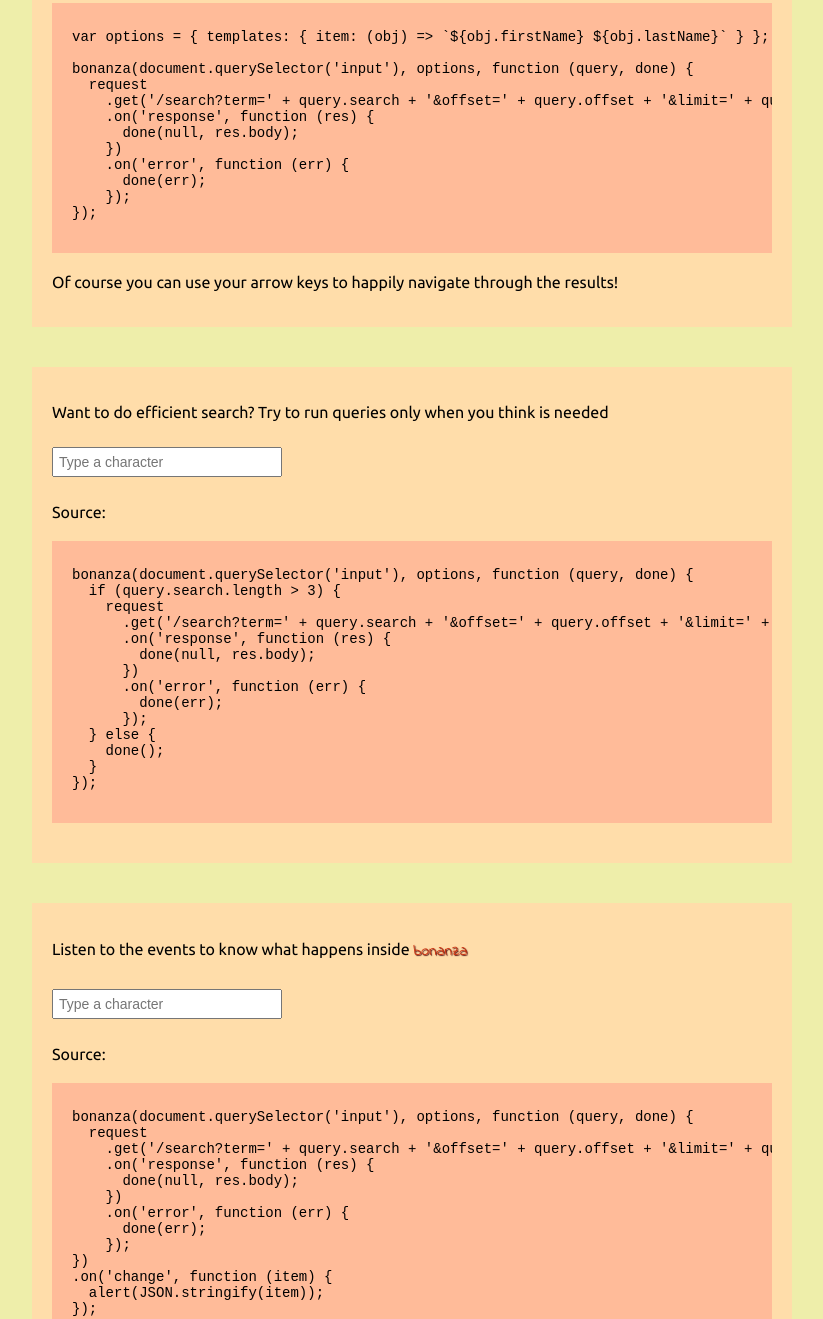
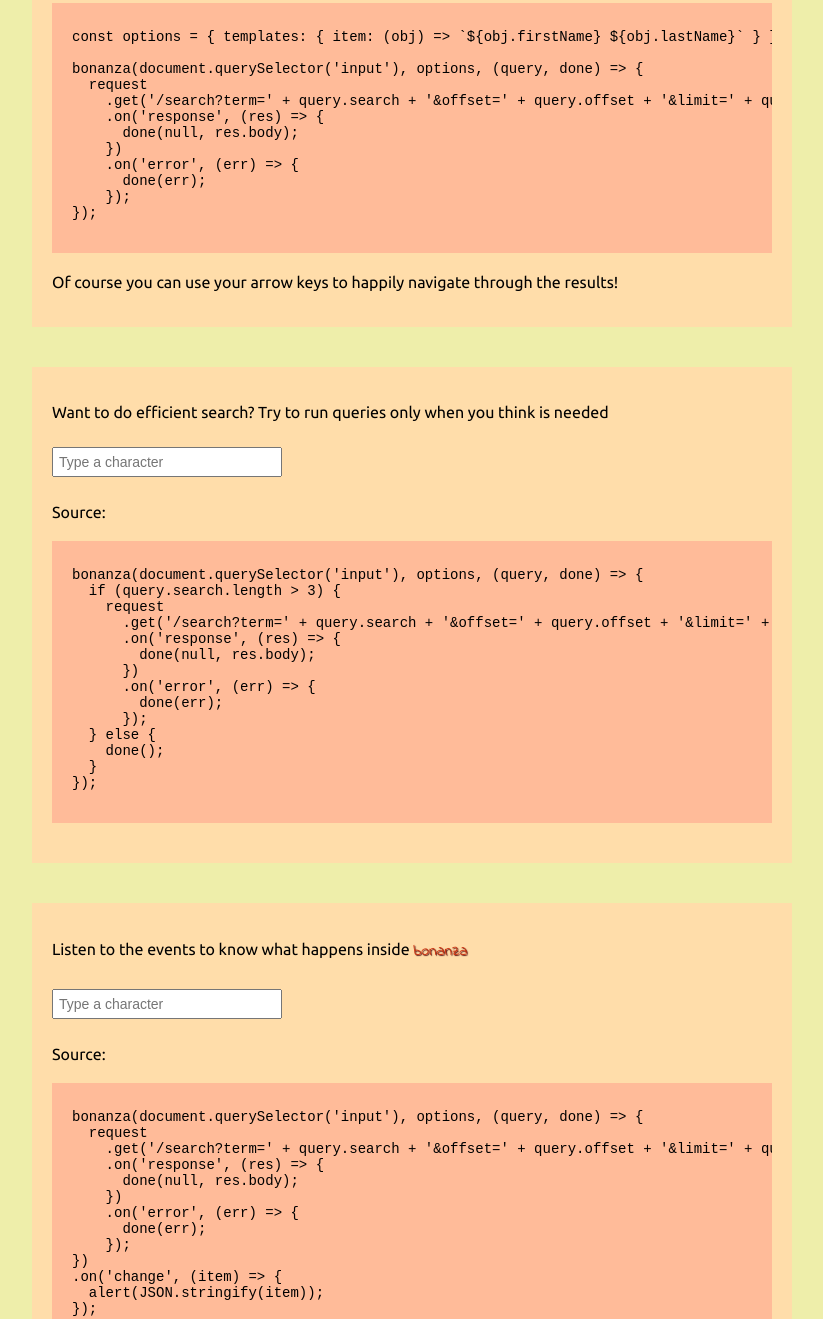
Before and after one commit to nescalante/bonanza, a website with bundled scripts: page index.html in a window 1280 px wide. Shown: the part 1481-2800 px from the top of the page, without its empty margins (228-1051 px from the left). Built offline with nearby package versions, Linux system fonts and the light colour scheme.

Commit message:
use es6 in playground

```diff
--- a/index.html
+++ b/index.html
@@ -27,13 +27,13 @@ bonanza(document.querySelector('input'), ['Bart', 'Lisa', 'Maggie']);
     <p>Source:</p>
     <pre>
 <code>
-bonanza(document.querySelector('input'), function (query, done) {
+bonanza(document.querySelector('input'), (query, done) => {
   request
     .get('/search?term=' + query.search + '&offset=' + query.offset + '&limit=' + query.limit)
-    .on('response', function (res) {
+    .on('response', (res) => {
       done(null, res.body);
     })
-    .on('error', function (err) {
+    .on('error', (err) => {
       done(err);
     });
 });
@@ -62,15 +62,15 @@ bonanza(document.querySelector('input'), function (query, done) {
     <p>Source:</p>
     <pre>
 <code>
-var options = { templates: { item: (obj) => `${obj.firstName} ${obj.lastName}` } };
+const options = { templates: { item: (obj) => `${obj.firstName} ${obj.lastName}` } };
 
-bonanza(document.querySelector('input'), options, function (query, done) {
+bonanza(document.querySelector('input'), options, (query, done) => {
   request
     .get('/search?term=' + query.search + '&offset=' + query.offset + '&limit=' + query.limit)
-    .on('response', function (res) {
+    .on('response', (res) => {
       done(null, res.body);
     })
-    .on('error', function (err) {
+    .on('error', (err) => {
       done(err);
     });
 });
@@ -84,14 +84,14 @@ bonanza(document.querySelector('input'), options, function (query, done) {
     <p>Source:</p>
     <pre>
 <code>
-bonanza(document.querySelector('input'), options, function (query, done) {
+bonanza(document.querySelector('input'), options, (query, done) => {
   if (query.search.length > 3) {
     request
       .get('/search?term=' + query.search + '&offset=' + query.offset + '&limit=' + query.limit)
-      .on('response', function (res) {
+      .on('response', (res) => {
         done(null, res.body);
       })
-      .on('error', function (err) {
+      .on('error', (err) => {
         done(err);
       });
   } else {
@@ -107,17 +107,17 @@ bonanza(document.querySelector('input'), options, function (query, done) {
     <p>Source:</p>
     <pre>
 <code>
-bonanza(document.querySelector('input'), options, function (query, done) {
+bonanza(document.querySelector('input'), options, (query, done) => {
   request
     .get('/search?term=' + query.search + '&offset=' + query.offset + '&limit=' + query.limit)
-    .on('response', function (res) {
+    .on('response', (res) => {
       done(null, res.body);
     })
-    .on('error', function (err) {
+    .on('error', (err) => {
       done(err);
     });
 })
-.on('change', function (item) {
+.on('change', (item) => {
   alert(JSON.stringify(item));
 });
 </code>
@@ -129,20 +129,20 @@ bonanza(document.querySelector('input'), options, function (query, done) {
     <p>Source:</p>
     <pre>
 <code>
-var options = {
+const options = {
   templates: {
     item: (obj) => `${obj.firstName} ${obj.lastName}`,
     isDisabled: (obj) => obj.isDisabled
   }
 };
 
-bonanza(document.querySelector('input'), options, function (query, done) {
+bonanza(document.querySelector('input'), options, (query, done) => {
   request
     .get('/search?term=' + query.search + '&offset=' + query.offset + '&limit=' + query.limit)
-    .on('response', function (res) {
+    .on('response', (res) => {
       done(null, res.body);
     })
-    .on('error', function (err) {
+    .on('error', (err) => {
       done(err);
     });
 });
```
